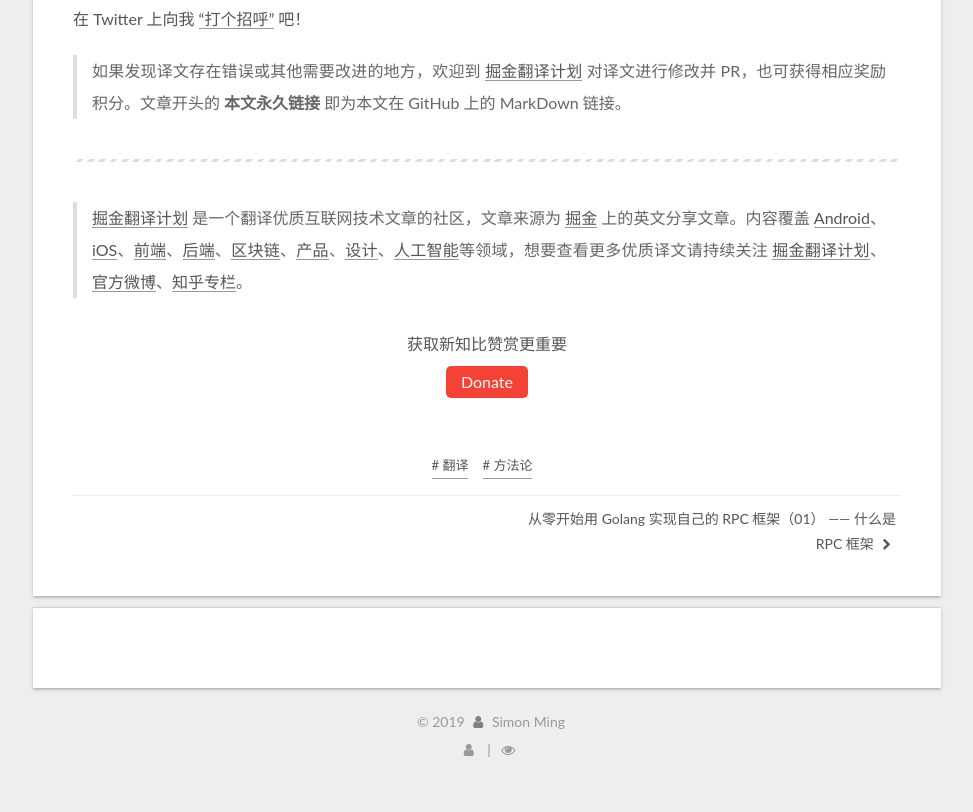
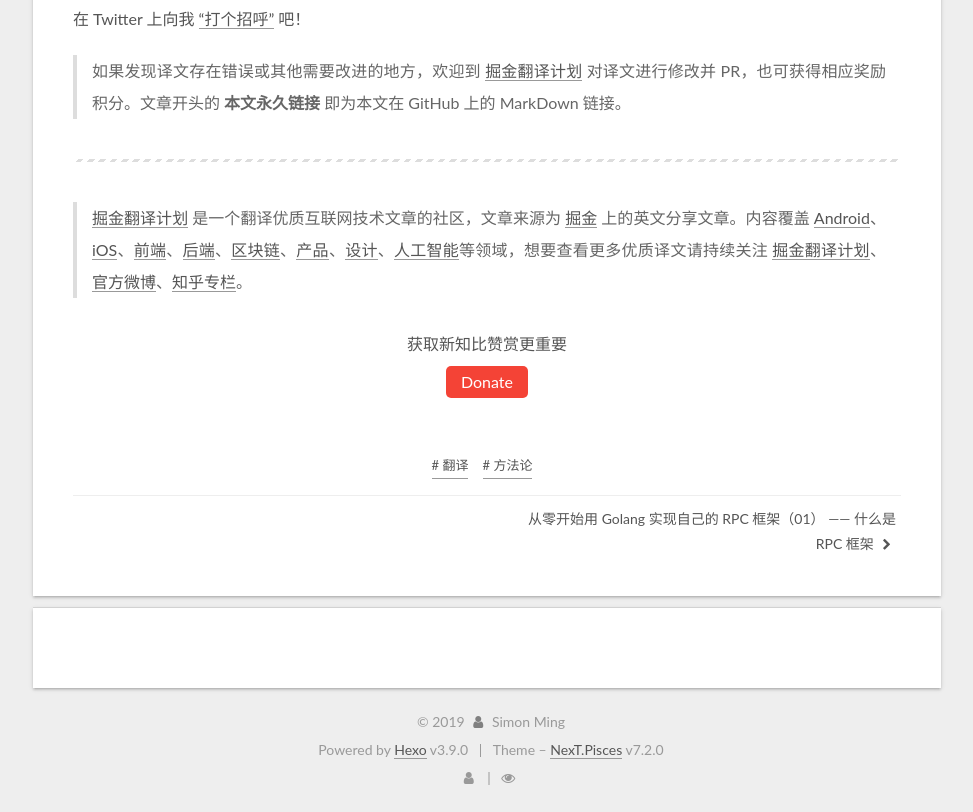
Before and after one commit to mingxing47/mingxing47.github.io, a plain HTML site: page 2018/09/02/howtothinklikeaprogrammer/index.html in a window 1280 px wide. Shown: the part 7244-8056 px from the top of the page, without its empty margins (279-1252 px from the left). Before the commit the page ends 8028 px from the top, so only its background shows below. Drawn offline with Linux system fonts and the light colour scheme; some packages are replaced by stand-ins of ours; a script that the page names is missing.

Commit message:
Site updated: 2019-07-25 22:25:34

```diff
--- a/2018/09/02/howtothinklikeaprogrammer/index.html
+++ b/2018/09/02/howtothinklikeaprogrammer/index.html
@@ -925,9 +925,15 @@
 </div>
 
 
+  <div class="powered-by">Powered by <a href="https://hexo.io" class="theme-link" rel="noopener" target="_blank">Hexo</a> v3.9.0</div>
 
 
 
+  <span class="post-meta-divider">|</span>
+
+
+
+  <div class="theme-info">Theme – <a href="https://theme-next.org" class="theme-link" rel="noopener" target="_blank">NexT.Pisces</a> v7.2.0</div>
 
 
 
```
Also changed, not shown: 2019/07/25/gorpc01/index.html (+6 -0 lines), about/index.html (+6 -0 lines), archives/2018/09/index.html (+6 -0 lines), archives/2018/index.html (+6 -0 lines), archives/2019/07/index.html (+6 -0 lines), archives/2019/index.html (+6 -0 lines), archives/index.html (+6 -0 lines), categories/go/index.html (+6 -0 lines), categories/index.html (+6 -0 lines), categories/translatePlan/index.html (+6 -0 lines), index.html (+6 -0 lines), tags/RPC/index.html (+6 -0 lines), tags/index.html (+6 -0 lines), tags/方法论/index.html (+6 -0 lines), 2 more files.
